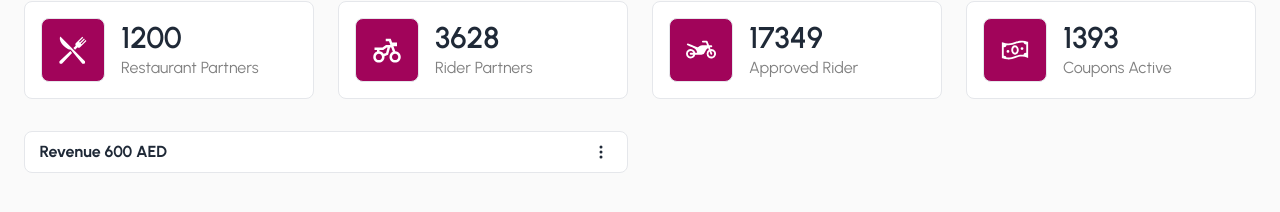
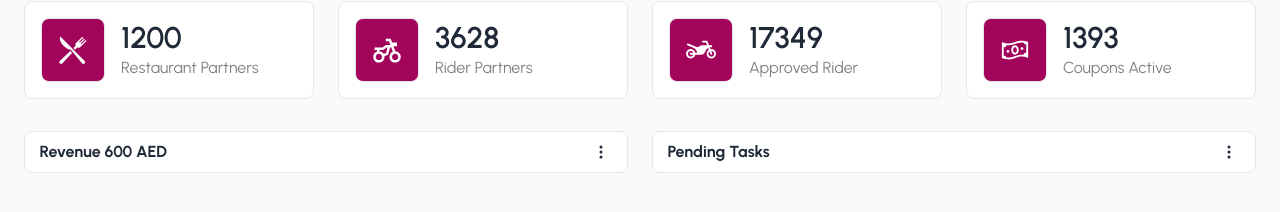
Before and after one commit to JannatulAfrozFaria/admin-layout, a React (Vite) app: page / in a window 1280 px wide. Shown: the part 292-504 px from the top of the page. Built offline with nearby package versions, Linux system fonts and the light colour scheme; a web font is replaced by a local one.

Commit message:
Pending Tasks section added to homepage

```diff
--- a/src/Home/HomePage/Home.jsx
+++ b/src/Home/HomePage/Home.jsx
@@ -1,5 +1,6 @@
 import Date from "../HomeComponents/Date";
 import NavBar from "../HomeComponents/NavBar";
+import PendingTasks from "../HomeComponents/PendingTasks";
 import Revenue from "../HomeComponents/Revenue";
 import Statistics from "../HomeComponents/Statistics";
 
@@ -12,6 +13,7 @@ const Home = () => {
             <Statistics></Statistics>
             <div className="grid grid-cols-1 md:grid-cols-2 gap-6 my-8">
                 <Revenue></Revenue>
+                <PendingTasks></PendingTasks>
             </div>
         </div>
     );
```
